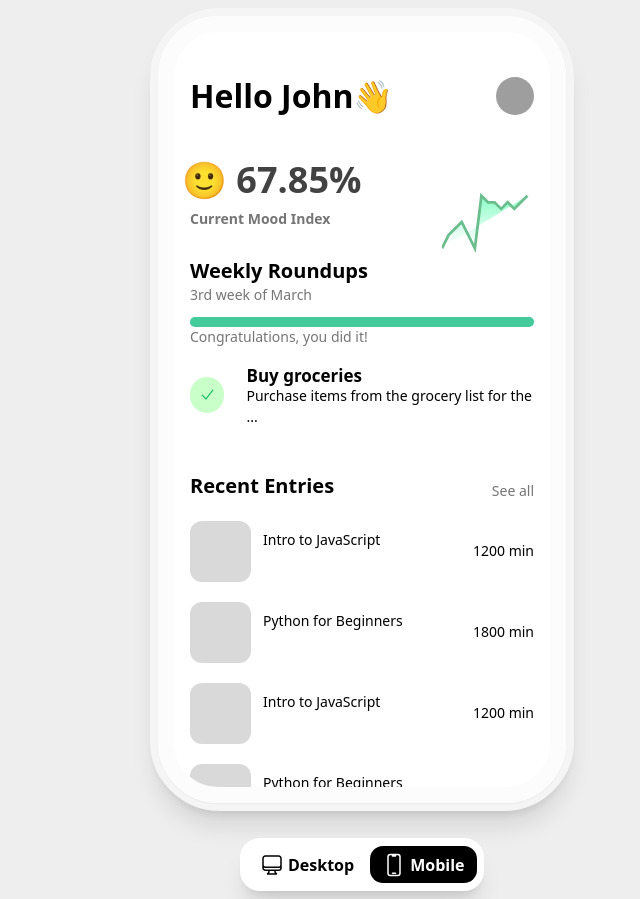
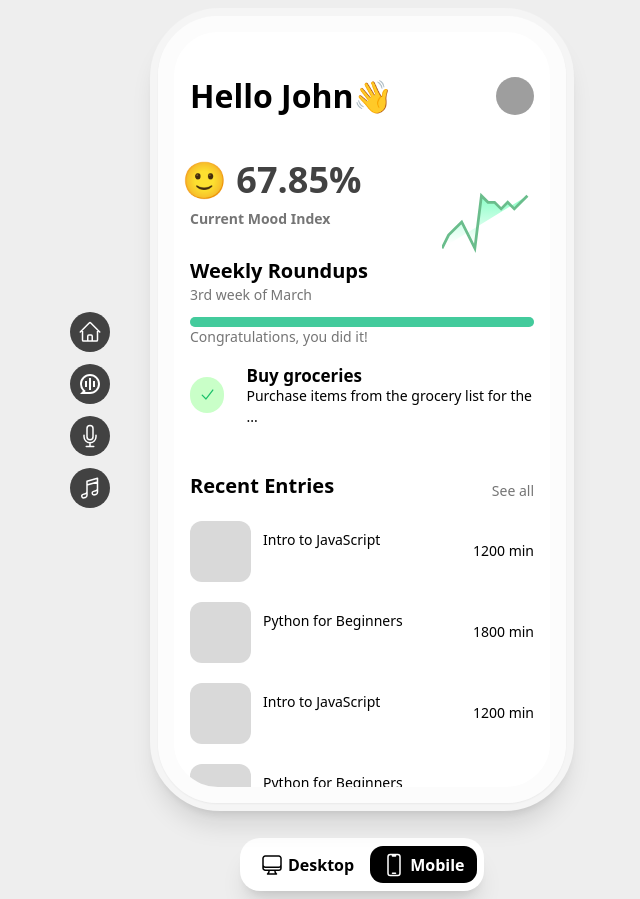
Before and after one commit to philipdaquin/reflection-app, a Next.js app in the folder app/: page / in a window 1280 px wide. Shown: the whole page, without its empty margins (278-918 px from the left). Built offline with nearby package versions, Linux system fonts and the light colour scheme; grey boxes are pictures that could not be loaded.

Commit message:
navigation buttons + deps

```diff
--- a/app/components/AudioEntry.tsx
+++ b/app/components/AudioEntry.tsx
@@ -12,7 +12,7 @@ function AudioEntry({id, title, duration, thumbnailUrl}: Props) {
 
 
   return (
-    <div key={id} className='flex flex-row justify-between items-center'>
+    <div className='flex flex-row justify-between items-center'>
         <div className='flex space-x-3'>
             <div className="w-[61px] h-[61px] rounded-xl bg-[#d9d9d9]"></div>
             <h1 className='text-left font-medium relative top-2 text-[14px]'>
--- a/app/components/HomeButton.tsx
+++ /dev/null
@@ -1,13 +0,0 @@
-import React from 'react'
-import {HomeIcon, MagnifyingGlassIcon, MicrophoneIcon} from '@heroicons/react/24/outline'
-
-
-function HomeButton() {
-  return (
-    <div className=''>
-
-    </div>
-  )
-}
-
-export default HomeButton
--- /dev/null
+++ b/app/components/NavigationButtons.tsx
@@ -0,0 +1,41 @@
+import React from 'react'
+import {HomeIcon, MagnifyingGlassIcon, MicrophoneIcon, UserIcon, MusicalNoteIcon } from '@heroicons/react/24/outline'
+import {RiChatVoiceLine} from 'react-icons/ri'
+import Link from 'next/link'
+
+interface Props {
+  icon: any
+  routerName: string
+}
+
+function Button({icon, routerName}: Props) {
+    return (
+        <Link href={`/${routerName}`} className='cursor-pointer'>
+          <div className='bg-[#424242] rounded-full p-2 cursor-pointer'>
+            {icon}
+          </div>
+        </Link>
+    )
+}
+
+
+function NavigationButtons() {
+    return (
+      <div className='flex flex-col space-y-3'>
+        <Button
+          routerName='/'
+          icon={<HomeIcon height={24} width={24} color="white"/>}/>
+        <Button
+          routerName='/chat'
+          icon={<RiChatVoiceLine size={24} color="white"/>}/>
+        <Button
+          routerName='/record'
+          icon={<MicrophoneIcon height={24} width={24} color="white"/>}/>
+        <Button
+          routerName='/playlist'
+          icon={<MusicalNoteIcon height={24} width={24} color="white"/>}/>
+      </div>
+    )
+}
+
+export default NavigationButtons
--- a/app/components/PhoneView.tsx
+++ b/app/components/PhoneView.tsx
@@ -1,10 +1,10 @@
 import React from 'react'
-import Contents from './Contents'
+import Contents from './pages/HomeContents'
 
 function PhoneView() {
   return (
     <div className='transition-all duration-500 ease-in-out  md:w-[424px] md:h-[803px] bg-white md:shadow-xl md:rounded-[70px] md:border-[#F5F5F5] md:border-8 border-white shadow-inherit'>
-        <div className='md:px-4 md:pt-10 w-full h-full md:border-[16px] md:shadow-sm md:border-[#FCFCFC] md:rounded-[60px] md:bg-white md:p-2 shadow-inherit md:overflow-scroll md:scrollbar-hide'>
+        <div className='md:px-4 md:pt-10 pt-12 w-full h-full md:border-[16px] md:shadow-sm md:border-[#FCFCFC] md:rounded-[60px] md:bg-white md:p-2 shadow-inherit md:overflow-scroll md:scrollbar-hide'>
             <Contents />
         </div>
     </div>
--- a/app/components/Contents.tsx
+++ b/app/components/pages/HomeContents.tsx
@@ -1,12 +1,12 @@
 import React from 'react'
-import GreetingUser from './GreetingUser'
-import MoodTrackerIndex from './MoodTrackerIndex'
-import RecentEntries from './RecentEntries'
-import WeeklyRoundUpComp from './WeeklyRoundUpComp'
+import GreetingUser from '../GreetingUser'
+import MoodTrackerIndex from '../MoodTrackerIndex'
+import RecentEntries from '../RecentEntries'
+import WeeklyRoundUpComp from '../WeeklyRoundUpComp'
 
-function Contents() {
+function HomeContents() {
   return (
-    <div className='bg-white md:w-full md:h-full w-full h-full rounded-full'>
+    <div className='bg-white md:w-full md:h-full w-full h-full rounded-[70px]'>
       <GreetingUser />
       <div className='mt-10'>
         <MoodTrackerIndex />
@@ -24,4 +24,4 @@ function Contents() {
   )
 }
 
-export default Contents
+export default HomeContents
--- a/app/package.json
+++ b/app/package.json
@@ -15,6 +15,7 @@
     "next": "^13.2.4",
     "react": "^18.2.0",
     "react-dom": "^18.2.0",
+    "react-icons": "^4.8.0",
     "react-recorder-voice": "^1.3.7",
     "react-voice-recorder": "^2.1.2",
     "socket.io": "^4.6.1",
--- a/app/pages/index.tsx
+++ b/app/pages/index.tsx
@@ -4,21 +4,30 @@ import Image from 'next/image'
 import PhoneView from '../components/PhoneView'
 import RecordComponent from '../components/RecordComponent'
 import SwitchView from '../components/SwitchView'
+import NavigationButtons from '../components/NavigationButtons'
+
 
 const Home: NextPage = () => {
   return (
-    <div className="md:bg-[#EEEEEE] bg-white transition-all duration-500 ease-in-out  flex min-h-screen flex-col items-center justify-center md:py-2 py-14">
+    <div className="md:bg-[#EEEEEE] bg-white duration-500  flex min-h-screen flex-col
+      items-center justify-center md:py-2 py-14">
       <Head>
         <title>Hello John 👋</title>
         <link rel="icon" href="/favicon.ico" />
       </Head>
 
-      <main className=" justify-center flex flex-col items-center space-y-[27px]">
-        <PhoneView />
+      <main className=" justify-center flex flex-col items-center space-y-[27px] ">
+
+        <div className="flex items-center relative right-5">
+          <div className='relative right-10'>
+            <NavigationButtons />
+          </div>
+          <PhoneView />
+        </div>
+
         <div className='md:block hidden'>
           <SwitchView />
         </div>
-
       {/* <RecordComponent /> */}
       </main>
     </div>
```
Also changed, not shown: 1 other file (tests, documents, lock files or other folders).
